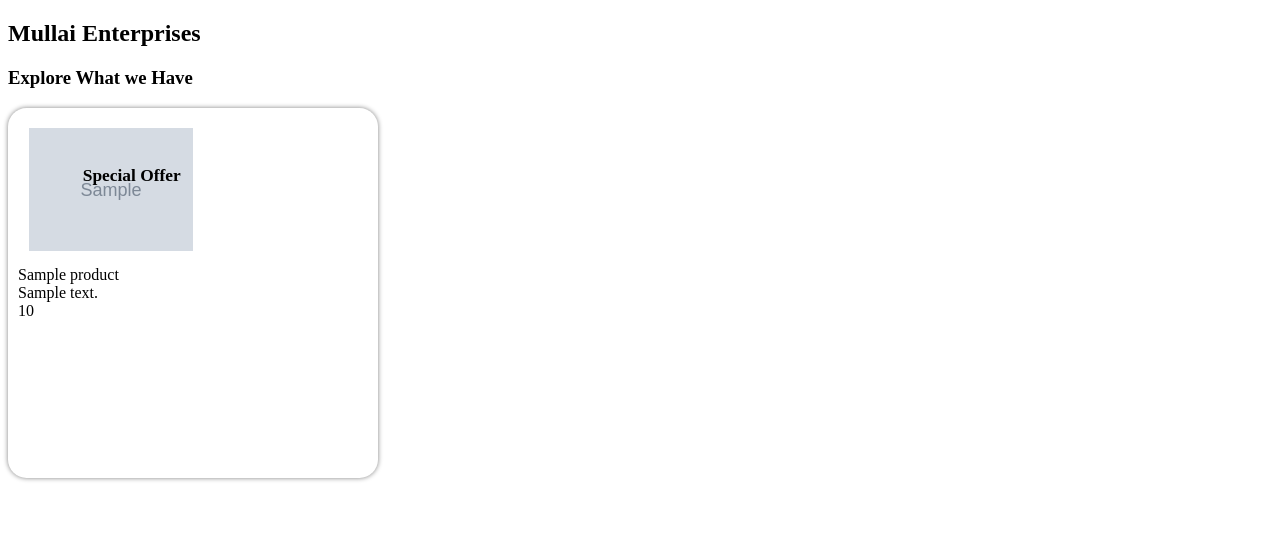
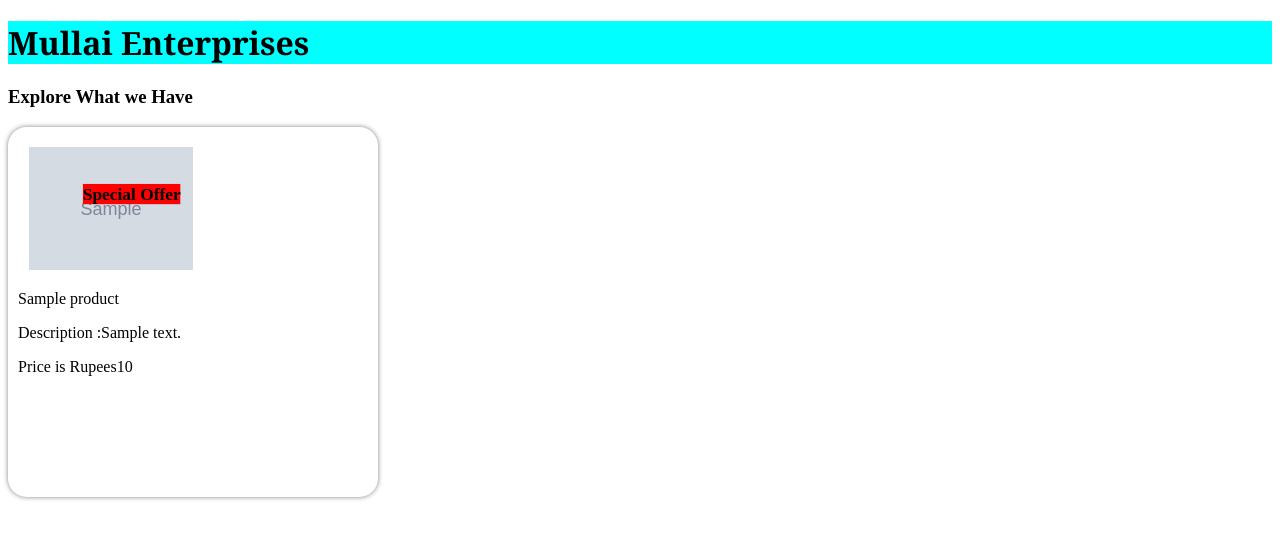
Before and after one commit to MullaiArgent/mullai_enterprises, a Django app: page / in a window 1280 px wide. Shown: the top 539 px of the page. Run offline with Django 3.2, Linux system fonts and the light colour scheme; tables that the repository leaves empty hold one stand-in row (values such as "Sample post"); grey boxes marked "Sample" are stand-in pictures.

Commit message:
Final Commit

```diff
--- a/static/style.css
+++ b/static/style.css
@@ -1,5 +1,6 @@
 .coloumn{
     padding: 10px;
+    margin-top: 10px;
     border-style: none;
     border-radius: 5%;
     background-color: white;
@@ -18,6 +19,8 @@
 }
 .text{
     position: absolute;
+    background-color: rgb(255, 0, 0);
+
     top: 17px;
     left: 50px;
     animation: offer;
@@ -27,3 +30,7 @@
 @keyframes offer{
     50%{transform: scale(0.9,0.9);}
 }
+h1{
+    background-color: cyan;
+    font-family: Cambria, Cochin, Georgia, Times, 'Times New Roman', serif;
+}
--- a/templates/index.html
+++ b/templates/index.html
@@ -10,7 +10,7 @@
     <link rel="stylesheet" href="{% static 'style.css' %}" type="text/css">
 </head>
 <body>
-<h2>Mullai Enterprises</h2>
+<h1>Mullai Enterprises</h1>
 <h3>Explore What we Have</h3>
 {% static "pics" as baseurl %}
 {% for product1 in product %}
@@ -21,9 +21,9 @@
              <h3 class="text"> Special Offer </h3>
              {% endif %}
         </div>
-        {{product1.name}} <br>
-        {{product1.desc}}<br>
-        {{product1.price}}<br>
+        <p> {{product1.name}} </p>
+        <p> Description :{{product1.desc}}</p>
+        <p> Price is Rupees{{product1.price}}</p>
     </div>
 {% endfor %}
 {% endblock %}
```
